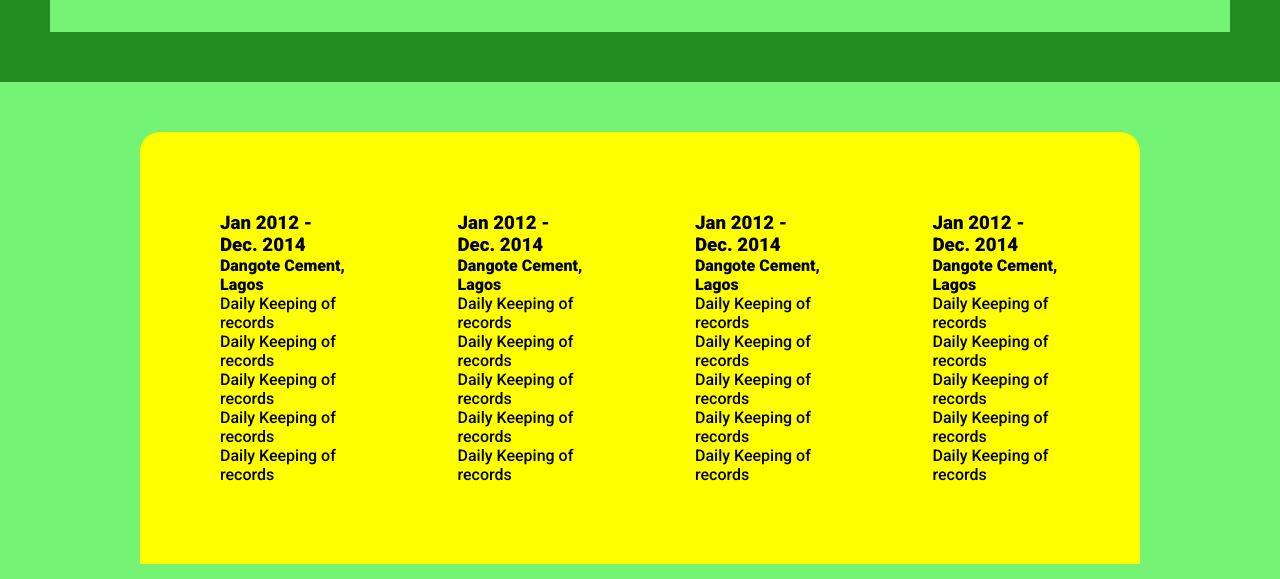
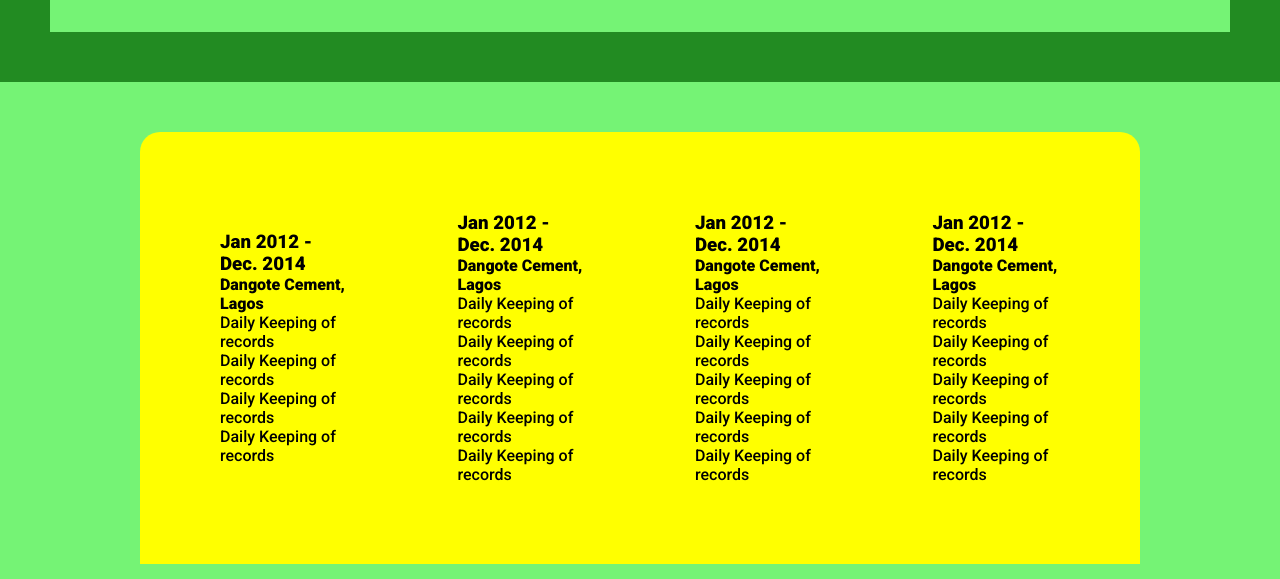
Before and after one commit to Adelekeboy/My-Demo-Work, a plain HTML site: page index.html in a window 1280 px wide. Shown: the part 518-1097 px from the top of the page. Drawn offline with Linux system fonts and the light colour scheme.

Commit message:
update index.html
Removed a list

```diff
--- a/index.html
+++ b/index.html
@@ -30,7 +30,7 @@
 					<h3>Jan 2012 - Dec. 2014</h3>
 					<h4>Dangote Cement, Lagos</h4>
 					<ul>
-						<li>Daily Keeping of records</li>
+
 						<li>Daily Keeping of records</li>
 						<li>Daily Keeping of records</li>
 						<li>Daily Keeping of records</li>
```
